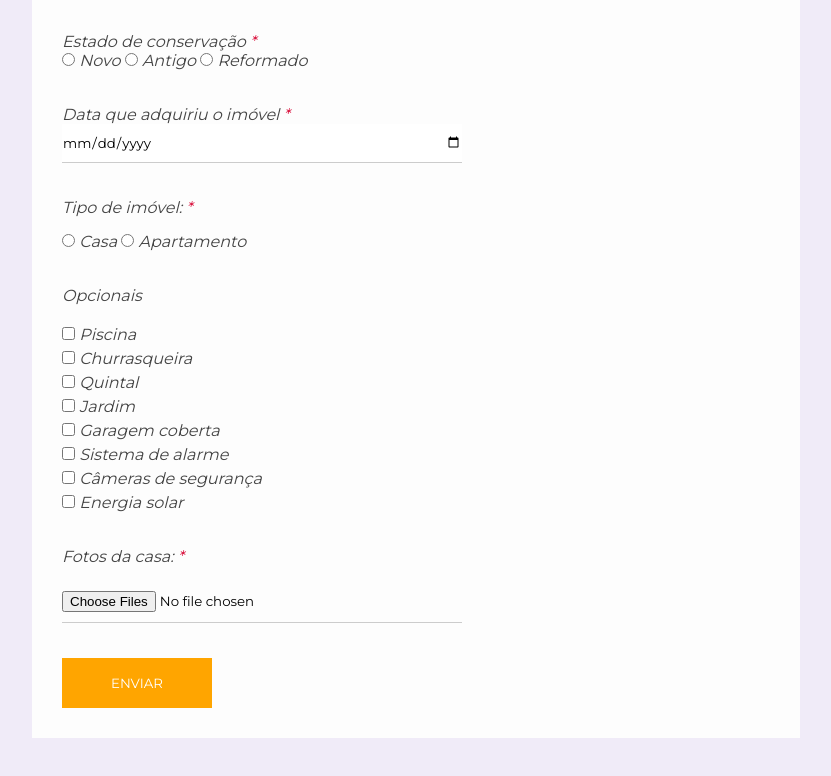
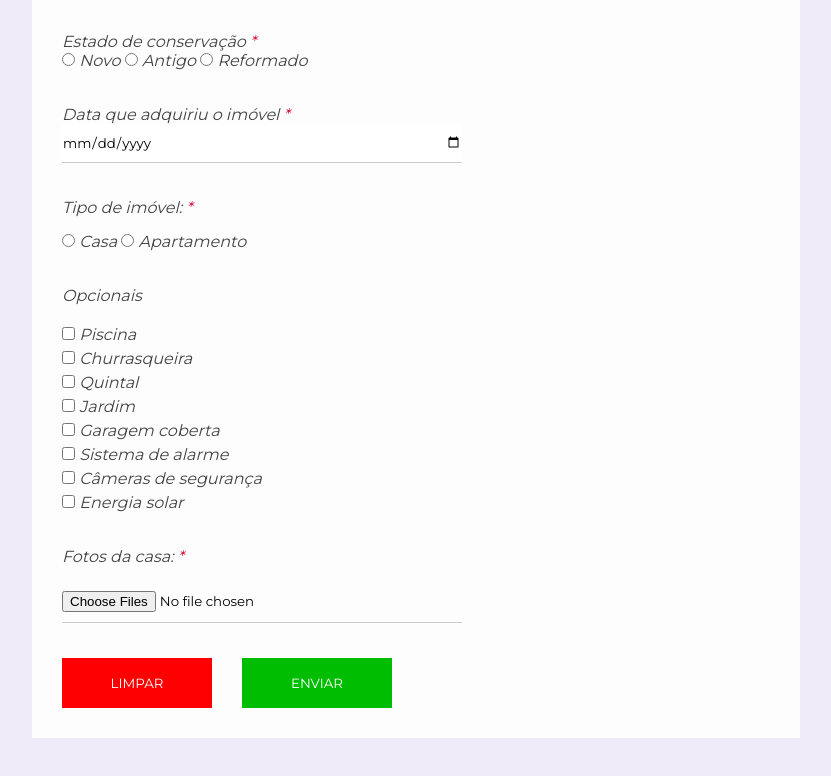
Before and after one commit to ClaudenirSantana/Formulario, a plain HTML site: page index.html in a window 1280 px wide. Shown: the part 747-1523 px from the top of the page, without its empty margins (224-1055 px from the left). Drawn offline with Linux system fonts and the light colour scheme.

Commit message:
alteraçao

```diff
--- a/css/style.css
+++ b/css/style.css
@@ -133,7 +133,7 @@ input#mileage {
 
 .btn-submit {
   border-bottom: none;
-  background-color: #ffa500;
+  background-color: #01bd01;
   color: #fff;
   border: 2px solid transparent;
   width: 150px;
@@ -144,8 +144,25 @@ input#mileage {
   text-align: center;
 }
 
+.btn-submit[type="reset"] {
+  background-color: rgb(255, 0, 0);
+  border-color: rgb(255, 0, 0);
+  color: #fff;
+}
+
+.btn-submit[type="submit"] {
+  position: absolute;
+  left: 210px;
+}
+
 .btn-submit:hover {
   background-color: #fff;
-  border-color: #ffa500;
-  color: #ffa500;
+  border-color: #01bd01;
+  color: #01bd01;
 }
+
+.btn-submit[type="reset"]:hover {
+  background-color: #fff;
+  border-color: rgb(255, 0, 0);
+  color: rgb(255, 0, 0);
+}
--- a/index.html
+++ b/index.html
@@ -128,6 +128,7 @@
             <input type="file" multiple accept="image/png, image/jpg" id="images" name="images" required>
           </div>
 
+          <input type="reset" value="limpar" class="btn-submit">
           <input type="submit" value="Enviar" class="btn-submit">
         </form>
       </div>
```
